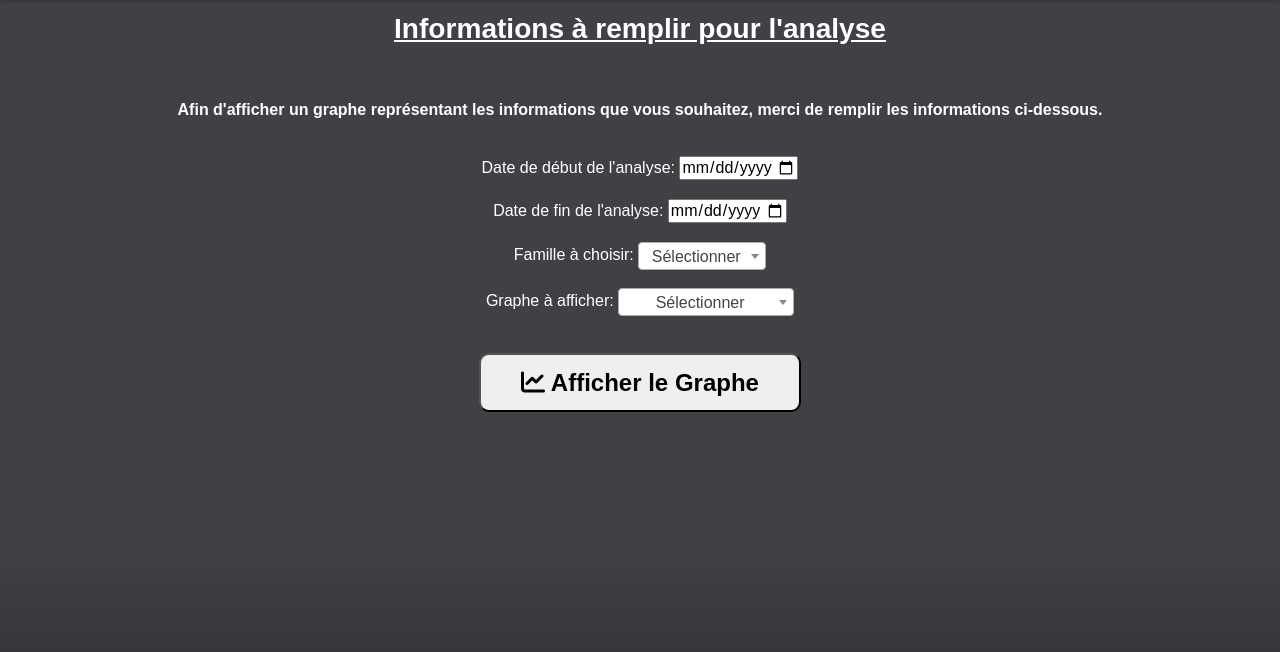
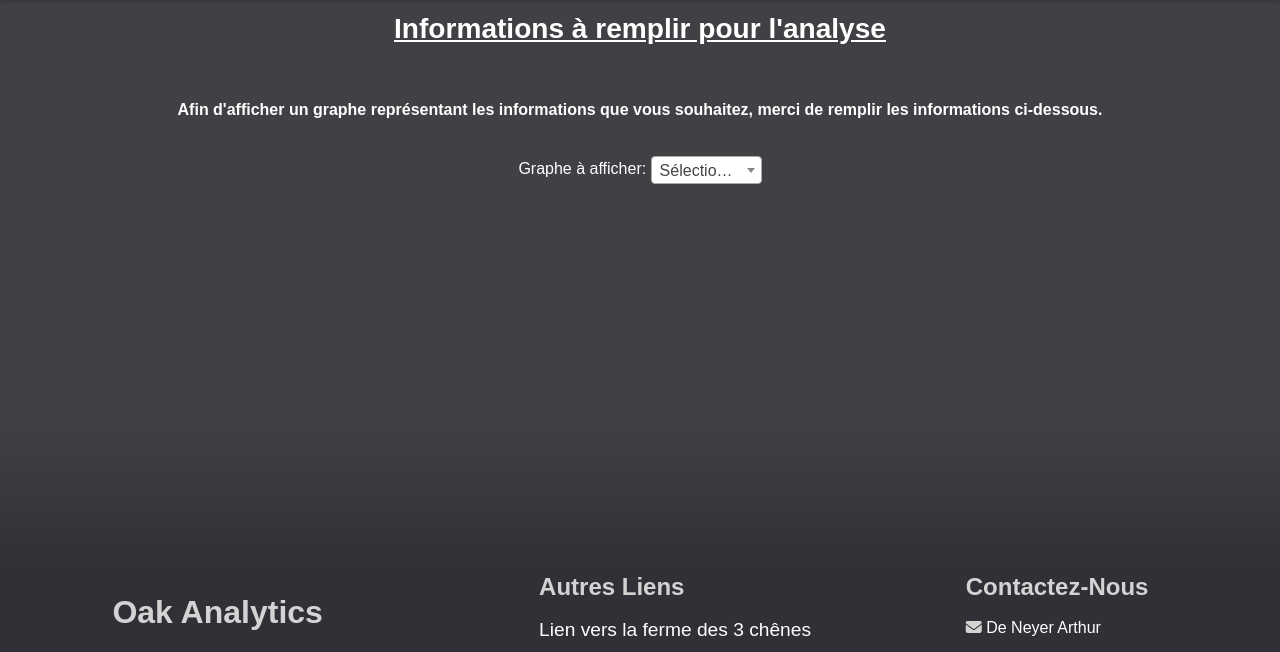
Before and after one commit to GaecKo/P2_Vincent_9, a Flask app: page /analytics in a window 1280 px wide. Shown: the part 97-749 px from the top of the page. Run offline with Flask 2, Linux system fonts and the light colour scheme; some libraries are stand-ins or nearby versions.

Commit message:
added javascript to show parameters depending on wanted graph + new way to select famillies (more than juste 1) and get them

```diff
--- a/flaskr/function.py
+++ b/flaskr/function.py
@@ -47,7 +47,6 @@ def send_moon(start_time, end_time, famille):
     """
     Cette fonction doit retourner les labels, data correspondant à:
     Afficher pour une année ou un mois, les animaux nés en période de pleine lune et ceux en nés en dehors.
-<<<<<<< HEAD
     Donner l’option à l’utilisateur d’affiner sa recherche en ajouter un champ famille qui est optionnel.
     :pre: start_time est la période de début
           end_time est la période de fin
@@ -55,9 +54,6 @@ def send_moon(start_time, end_time, famille):
 
     :post: labels : les modalités du graph (axe des x) -> liste
            datas : le data associé à chaque modalité -> liste
-=======
-    Donner l'option à l'utilisateur d'affiner sa recherche en ajouter un champ famille qui est optionnel.
->>>>>>> 39f520f3760d860589a4b241a554e72b1952e3ac
     """
     labels = ["Pleine Lune", "Autres Lunes"] # les deux labels
     data = [0, 0] # les deux datas
--- a/flaskr/main.py
+++ b/flaskr/main.py
@@ -15,7 +15,12 @@ def home():
 def graph():
     start_time = request.form["start"]
     end_time = request.form["end"]
-    famille = request.form["familles"] # récupération des informations
+    try:
+        famille = request.form.getlist("familles") # récupération des informations
+        print(famille)
+    except:
+        pass
+
     graphe_to_show = request.form["graphe"]
     labels, data, graph = get_infos(start_time, end_time, famille, graphe_to_show) # envoit des infos vers des fonctions annexes qui s'en chargent
     somme = sum(data)
--- a/flaskr/templates/analytics.html
+++ b/flaskr/templates/analytics.html
@@ -21,17 +21,34 @@ La ferme des 3 chênes: Analytics
     <br><br>
 <form action="{{ url_for('graph') }}" method="POST" class="form">
     <p>
+        <label for="graphe">Graphe à afficher: </label>
+        <select name="graphe" class="select2" id="graphe" onchange="changeFunc();" required>
+            <option value="">Sélectionner</option>
+            <option value="moon"> Pleine Lune </option>
+            <option value="naissance">Vêlages</option>
+            <option value="races">Races </option> <!-- to do -->
+        </select>
+    </p>
+
+    <br>
+
+    <p id="start_of_search" style="display: none;">
         <label for="start">Date de début de l'analyse:</label>
         <input type="date" id="start" name="start" max="2020-12-31" min="1980-01-31"/>
-        </p> <br>
-        <p>
+    </p>
+
+    <br>
+
+    <p id="end_of_search" style="display: none;">
         <label for="end">Date de fin de l'analyse:</label>
         <input type="date" id="end" name="end" max="2020-12-31" min="1980-01-31"/>
     </p>
+
     <br>
-        <p>
+
+    <p id="select_family" style="display: none;">
         <label for="familles">Famille à choisir: </label>
-        <select name="familles" class="select2" id="familles" style="width: 10%;">
+        <select name="familles" class="select2" id="familles" style="width: 10%;"  multiple>
             <option value="">Sélectionner</option>
             <option value=134>Margueritte</option>
             <option value=45>Jonquille</option>
@@ -200,21 +217,68 @@ La ferme des 3 chênes: Analytics
             <option value=500>Unknown</option>
         </select>
     </p>
-        <br>
-        <p>
-        <label for="graphe">Graphe à afficher: </label>
-        <select name="graphe" class="select2" id="graphe" required>
-            <option value="">Sélectionner</option>
-            <option value="moon">Pleine Lune</option>
-            <option value="naissance">Vêlages</option>
-            <option value="races">Distribution des races</option> <!-- to do -->
+
+    <p id="select_race" style="display: none;">
+        <label for="race"> Race à choisir:</label>
+        <select name="races" class="races" id="races" style="width: 10%;" multiple>
+            <option value="race_1">Race_1</option>
+            <option value="race_2">Race_2</option>
+            <option value="race_3">Race_3</option>
         </select>
     </p>
+
     <br> <br>
-        <button type="submit" class="show_graph" title="Afficher le Graphe">
+
+    <button type="submit" class="show_graph" title="Afficher le Graphe" id="show_graph" style="display: none;">
             <h2><i class="fas fa-chart-line"></i>
             Afficher le Graphe</h2>
     </button>
 </form>
 
+
+<script type="text/javascript">
+    function velageSelected() {
+        hide("select_race");
+        show("select_family")
+        show("start_of_search");
+        show("end_of_search");
+        show("show_graph");
+    }
+    function moonSelected() {
+        hide("select_race");
+        show("select_family")
+        show("start_of_search");
+        show("end_of_search");
+        show("show_graph");
+    }
+    function racesSelected() {
+        hide("select_family");
+        show("select_race")
+        show("start_of_search");
+        show("end_of_search");
+        show("show_graph");
+    }
+    function hide(id) {
+        document.getElementById(id).style.display = "none";
+    }
+    function show(id) {
+        document.getElementById(id).style.display = "";
+    }
+
+    function changeFunc() { // code réutilisé et modifié de: https://stackoverflow.com/a/3487274
+    var selectBox = document.getElementById("graphe");
+    var selectedValue = selectBox.options[selectBox.selectedIndex].value;
+
+    if (selectedValue == "moon") {
+        moonSelected()
+    }
+    if (selectedValue=="naissance") {
+        velageSelected()
+    }
+    if (selectedValue=="races") {
+        racesSelected()
+    }
+   }
+
+</script>
 {% endblock %}
```
Lines whose indentation alone changed are shown as unchanged.
